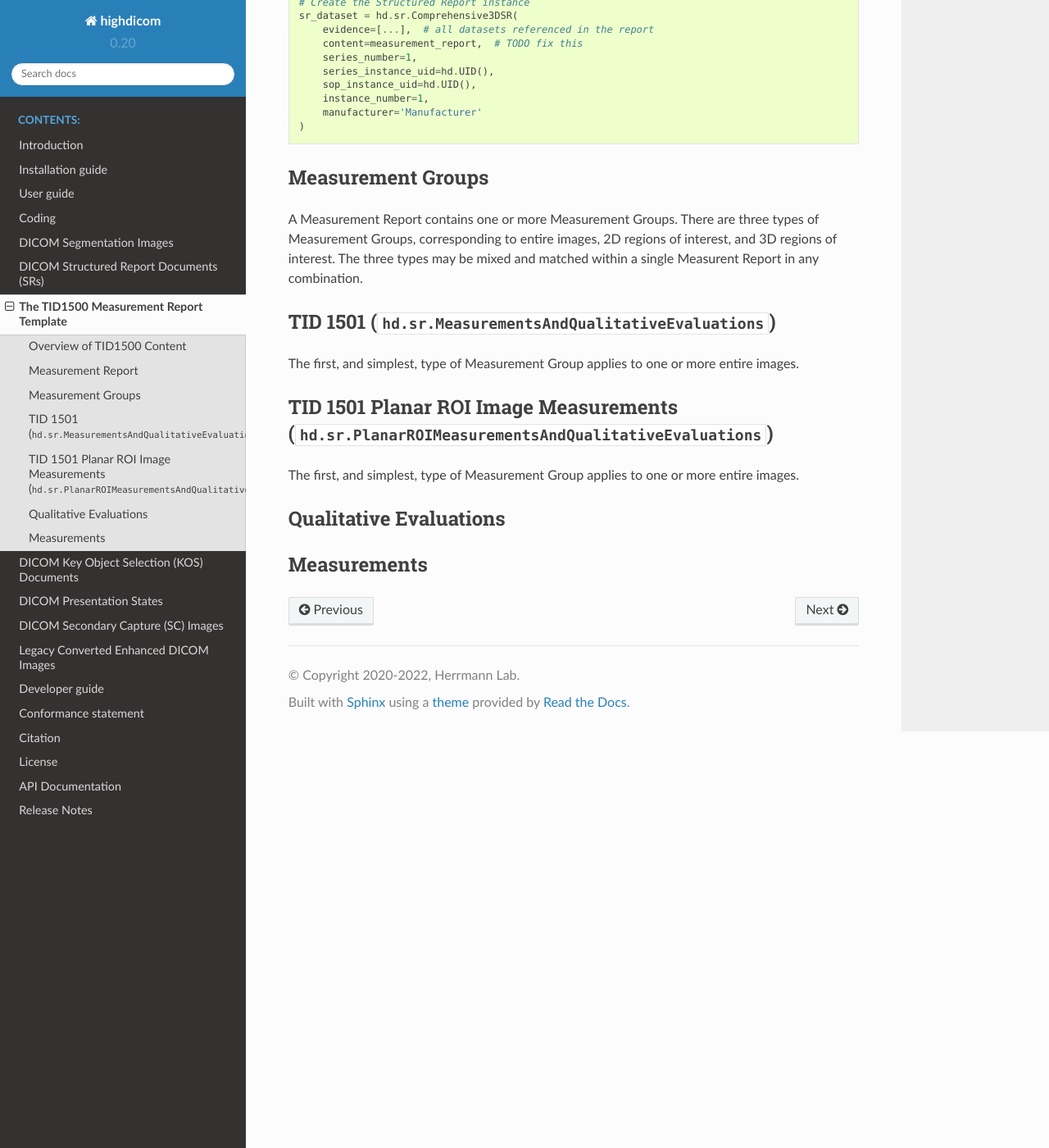
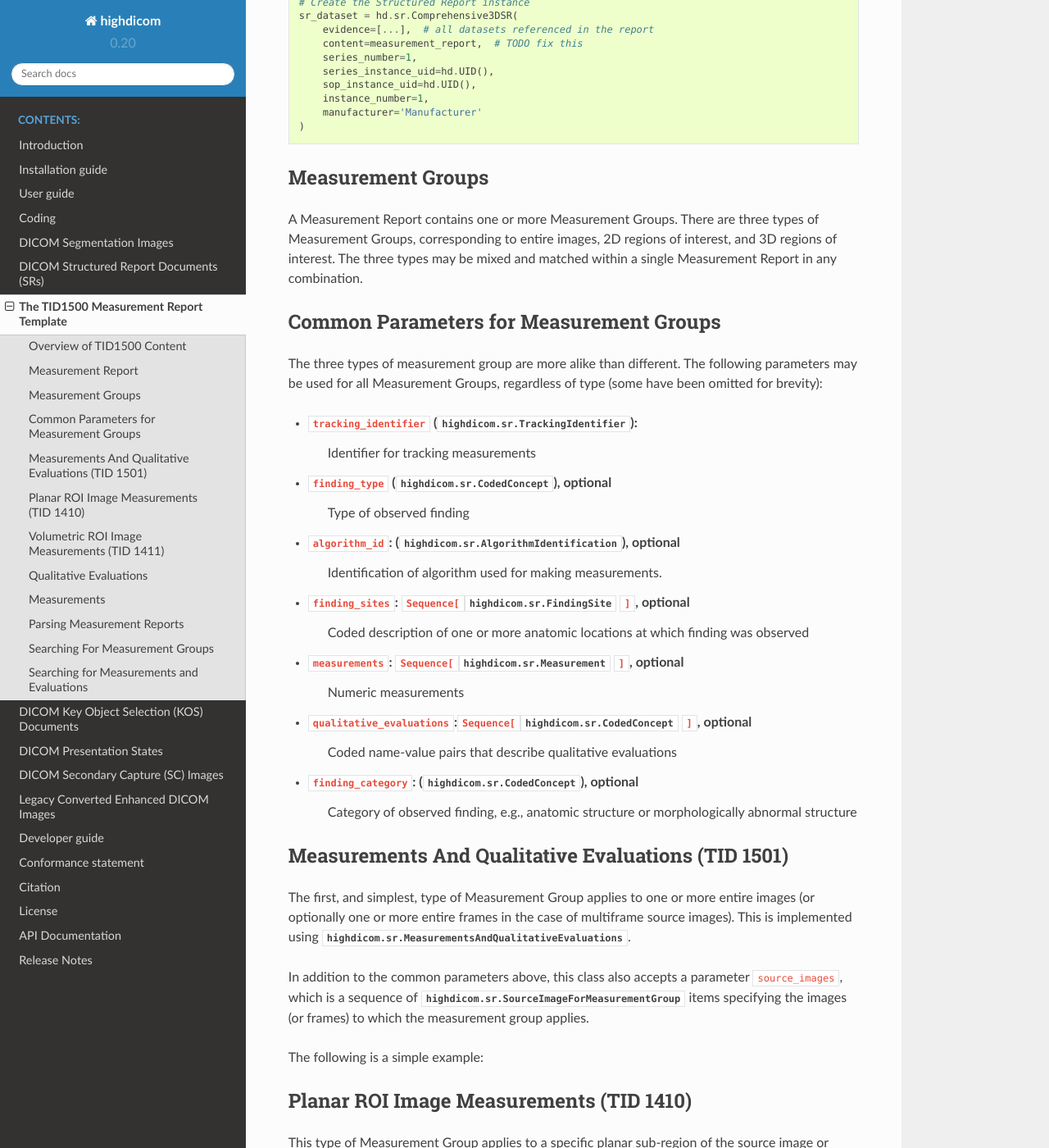
Before and after one commit to ImagingDataCommons/highdicom, a Sphinx documentation site: the page built from docs/tid1500.rst, in a window 1280 px wide and 1400 px high, scrolled down 1766 px. Shown: the whole window at 82% size. Built offline with Sphinx 7.4.7 and the Read the Docs theme 2.0.0, drawn with Linux system fonts in a browser that asks for light colours; some of the changed text lies outside the part shown.

Commit message:
WIP image regions

```diff
--- a/docs/tid1500.rst
+++ b/docs/tid1500.rst
@@ -109,20 +109,70 @@
 A Measurement Report contains one or more Measurement Groups. There are three
 types of Measurement Groups, corresponding to entire images, 2D regions of
 interest, and 3D regions of interest. The three types may be mixed and matched
-within a single Measurent Report in any combination.
+within a single Measurement Report in any combination.
 
-TID 1501 (:class:`hd.sr.MeasurementsAndQualitativeEvaluations`)
----------------------------------------------------------------
+Common Parameters for Measurement Groups
+----------------------------------------
+
+The three types of measurement group are more alike than different. The
+following parameters may be used for all Measurement Groups, regardless of
+type (some have been omitted for brevity):
+
+- ``tracking_identifier`` (:class:`highdicom.sr.TrackingIdentifier`):
+    Identifier for tracking measurements
+- ``finding_type`` (:class:`highdicom.sr.CodedConcept`), optional
+    Type of observed finding
+- ``algorithm_id``: (:class:`highdicom.sr.AlgorithmIdentification`), optional
+    Identification of algorithm used for making measurements.
+- ``finding_sites``: ``Sequence[``:class:`highdicom.sr.FindingSite` ``]``, optional
+    Coded description of one or more anatomic locations at which
+    finding was observed
+- ``measurements``: ``Sequence[``:class:`highdicom.sr.Measurement` ``]``, optional
+    Numeric measurements
+- ``qualitative_evaluations``:``Sequence[``:class:`highdicom.sr.CodedConcept` ``]``, optional
+    Coded name-value pairs that describe qualitative evaluations
+- ``finding_category``: (:class:`highdicom.sr.CodedConcept`), optional
+    Category of observed finding, e.g., anatomic structure or
+    morphologically abnormal structure
+
+Measurements And Qualitative Evaluations (TID 1501)
+---------------------------------------------------
 
 The first, and simplest, type of Measurement Group applies to one or more
-entire images.
+entire images (or optionally one or more entire frames in the case of
+multiframe source images). This is implemented using
+:class:`highdicom.sr.MeasurementsAndQualitativeEvaluations`.
 
-TID 1501 Planar ROI Image Measurements (:class:`hd.sr.PlanarROIMeasurementsAndQualitativeEvaluations`)
-----------------------------------------------------------------------------------
+In addition to the common parameters above, this class also accepts a parameter
+``source_images``, which is a sequence of
+:class:`highdicom.sr.SourceImageForMeasurementGroup` items specifying the
+images (or frames) to which the measurement group applies.
 
-The first, and simplest, type of Measurement Group applies to one or more
-entire images.
+The following is a simple example:
 
+Planar ROI Image Measurements (TID 1410)
+----------------------------------------
+
+This type of Measurement Group applies to a specific planar sub-region of the
+source image or images. This is implemented in the class
+:class:`highdicom.sr.PlanarROIMeasurementsAndQualitativeEvaluations`).
+
+This class takes additional parameter specifying the region. There are two
+distinct options here. Either the image region is specified directly in the SR
+using a :class:`highdicom.sr.ImageRegion` or
+:class:`highdicom.sr.ImageRegion3D` passed as the ``referenced_region``
+parameter, or the region is specified as a reference to a particular reference
+in a DICOM Segmentation Image, specified by passing a
+:class:`highdicom.sr.ReferencedSegmentationFrame` to the `referenced_segment`
+parameter. Note that either ``referenced_region`` or ``referenced_segment``
+should be passed, and not both (or neither).
+
+Volumetric ROI Image Measurements (TID 1411)
+--------------------------------------------
+
+This type of Measurement Group applies to a specific volumetric sub-region of
+the source image or images. This is implemented in the class
+:class:`highdicom.sr.VolumetricROIMeasurementsAndQualitativeEvaluations`).
 
 Qualitative Evaluations
 -----------------------
@@ -130,3 +180,13 @@
 
 Measurements
 ------------
+
+
+Parsing Measurement Reports
+---------------------------
+
+Searching For Measurement Groups
+--------------------------------
+
+Searching for Measurements and Evaluations
+------------------------------------------
```
